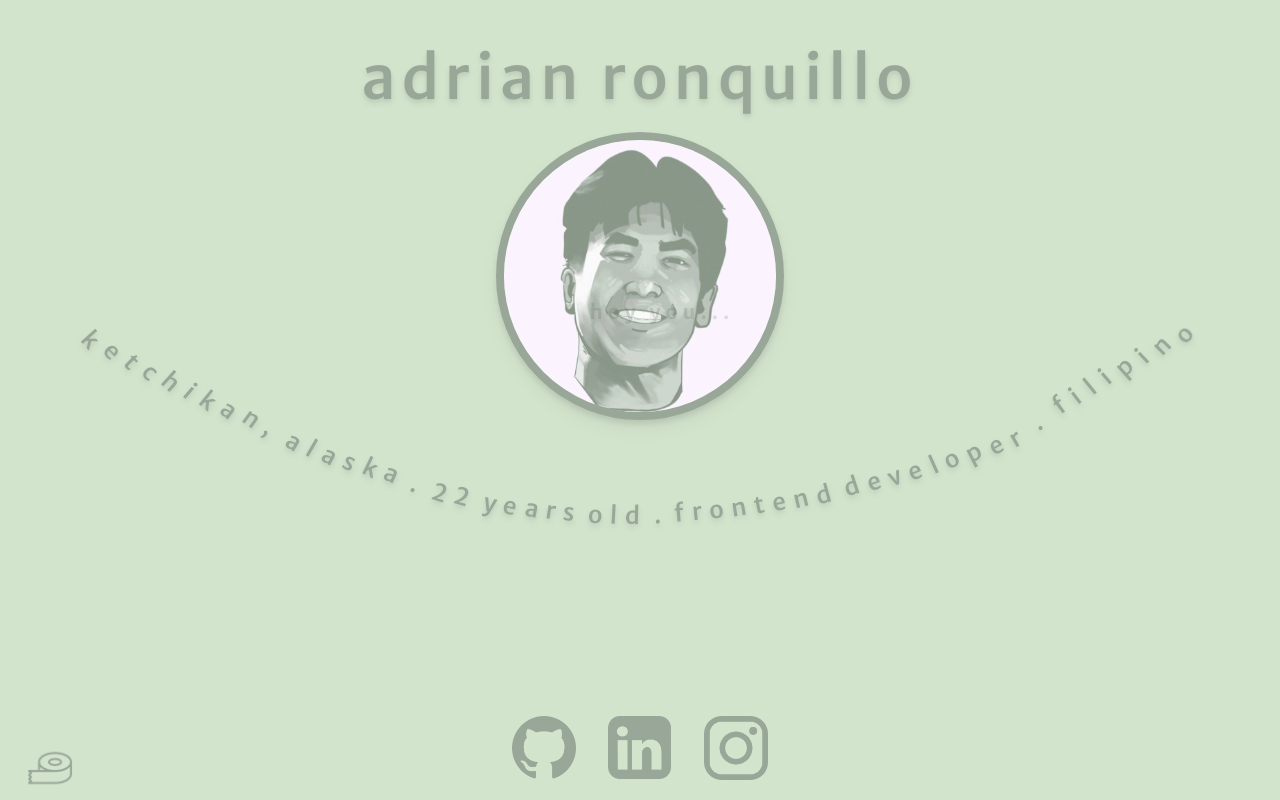
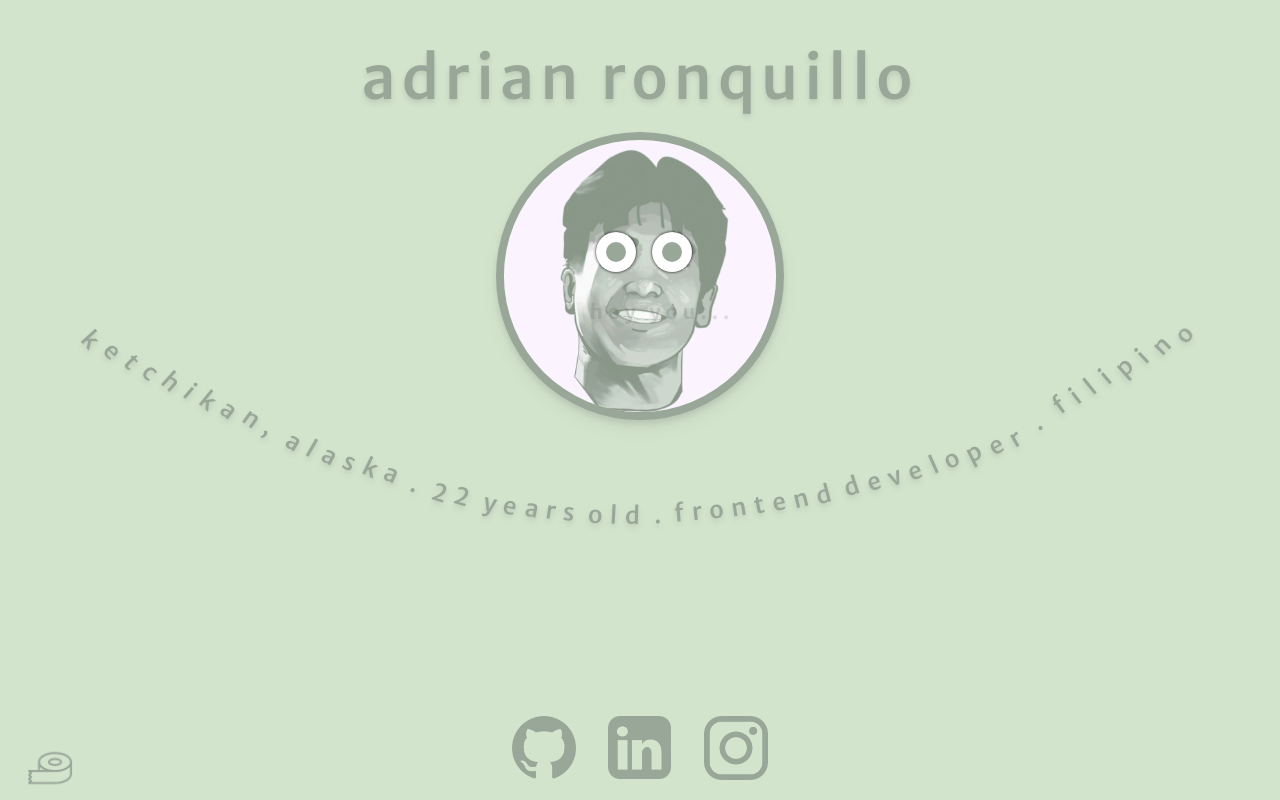
Before and after one commit to ronquiaj/ronquillo-website-v2, a React (Create React App) app: page / in a window 1280 px wide. Built offline with nearby package versions, Linux system fonts and the light colour scheme; what tailwindcss-debug-screens would draw is missing.

Commit message:
Gave the profile picture a nice set of eyes

```diff
--- /dev/null
+++ b/src/components/EyeBalls/Eyeballs.tsx
@@ -0,0 +1,56 @@
+import React, { FC, useEffect } from "react";
+import "./styles.css";
+
+type Props = {
+  className?: string;
+};
+
+const EyeBalls: FC<Props> = ({ className }: Props) => {
+  useEffect(() => {
+    const pupil = document.querySelectorAll(".pupil");
+
+    window.addEventListener("mousemove", (e) => {
+      e = e || window.event;
+
+      //Position of cursor in pixel
+      const { pageX, pageY } = e;
+
+      //Available area of window
+      const { innerWidth, innerHeight } = window;
+
+      //Cursor left position in percentage
+      let left = (pageX / innerWidth) * 100;
+
+      //Cursor top  position in percentage
+      let top = (pageY / innerHeight) * 100;
+
+      //Prevent the eye from getting hidden at the left and right end.
+      left = left < 25 ? 25 : left;
+      left = left > 75 ? 75 : left;
+
+      //Prevent the eye from getting hidden at the top and bottom end.
+      top = top < 25 ? 25 : top;
+      top = top > 75 ? 75 : top;
+
+      //Move the eye
+      pupil.forEach((f: any) => {
+        //If the cursor is in center of both the eyes the keep the eye in center
+        f.style.left = `${left > 45 && left < 55 ? 50 : left}%`;
+        f.style.top = `${top > 45 && top < 55 ? 50 : top}%`;
+      });
+    });
+  });
+
+  return (
+    <div className={`eye-container ${className}`}>
+      <div className="eyes">
+        <span className="pupil"></span>
+      </div>
+      <div className="eyes">
+        <span className="pupil"></span>
+      </div>
+    </div>
+  );
+};
+
+export default EyeBalls;
--- /dev/null
+++ b/src/components/EyeBalls/styles.css
@@ -0,0 +1,30 @@
+.eye-container {
+  display: flex;
+  justify-content: center;
+  align-items: center;
+}
+
+/* Wrapper */
+.eyes {
+  width: 2.5rem;
+  height: 2.5rem;
+  border-radius: 50%;
+  margin: 0.5rem;
+  background: #fff;
+  box-shadow: 0 0 3px;
+  position: relative;
+  overflow: hidden;
+}
+
+/* Eye */
+.pupil {
+  display: inline-block;
+  width: 50%;
+  height: 50%;
+  background: #99a799;
+  border-radius: 50%;
+  position: absolute;
+  top: 50%;
+  left: 50%;
+  transform: translate(-50%, -50%);
+}
--- a/src/sections/Landing/Landing.tsx
+++ b/src/sections/Landing/Landing.tsx
@@ -3,6 +3,7 @@ import IconFooter from "./IconFooter/IconFooter";
 import IconLink from "components/IconLink/IconLink";
 import TalkingProfilePicture from "./LandingProfilePicture/TalkingProfilePicture";
 import LandingText from "./LandingText/LandingText";
+import EyeBalls from "components/EyeBalls/Eyeballs";
 
 const Landing: FC = () => {
   const [isDuctTaped, setIsDuctTaped] = useState(false);
@@ -11,11 +12,16 @@ const Landing: FC = () => {
       <h1 className="mt-12 tracking-widest text-center pointer-events-none hover:translate-y-4 drop-shadow-md xs:text-4xl sm:text-6xl 3xl:text-7xl text-primary">
         adrian ronquillo
       </h1>
-      <TalkingProfilePicture
-        animating={!isDuctTaped}
-        interval={5}
-        words={["pst...", "hey you...", "yeah you...", "click me..."]}
-      />
+
+      <div className="relative ">
+        <EyeBalls className="absolute z-20 -translate-x-1/2 xs:ml-1 top-1/4 left-1/2" />
+        <TalkingProfilePicture
+          animating={!isDuctTaped}
+          interval={5}
+          words={["pst...", "hey you...", "yeah you...", "click me..."]}
+        />
+      </div>
+
       <LandingText />
       <IconFooter className="mt-auto -translate-y-5 icon-footer " />
       {!isDuctTaped && (
```
